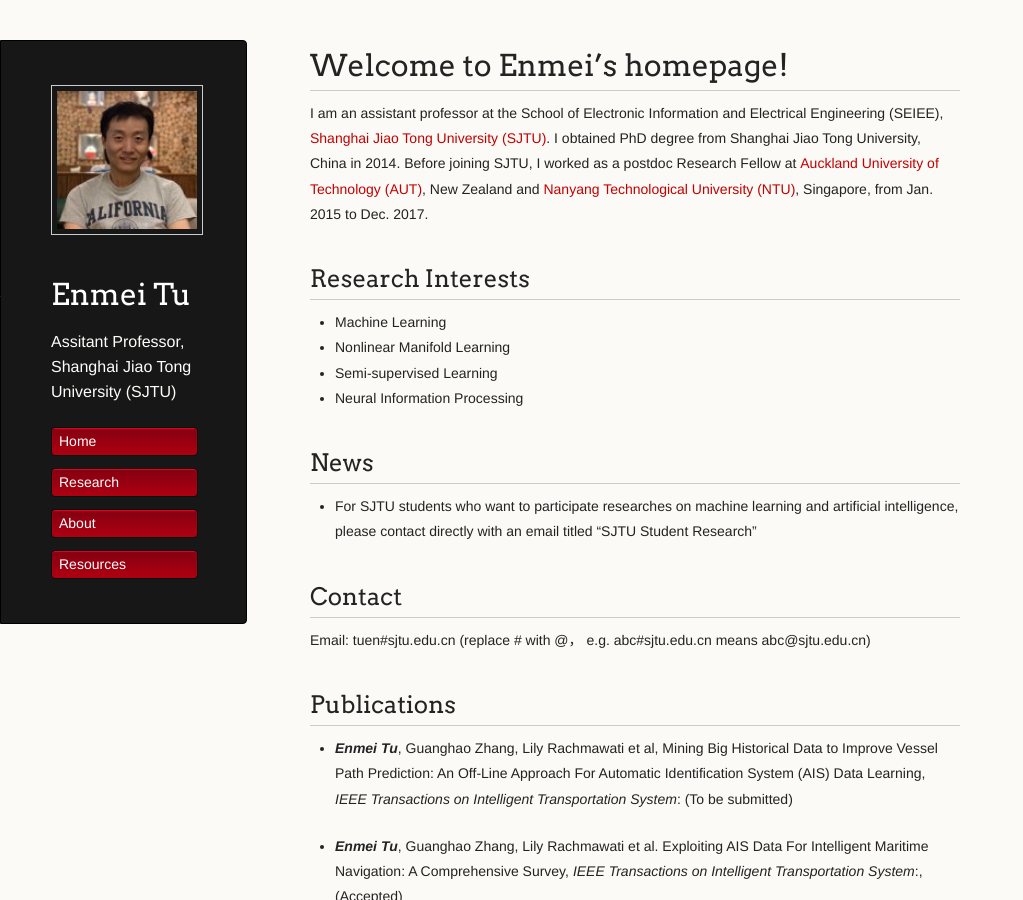
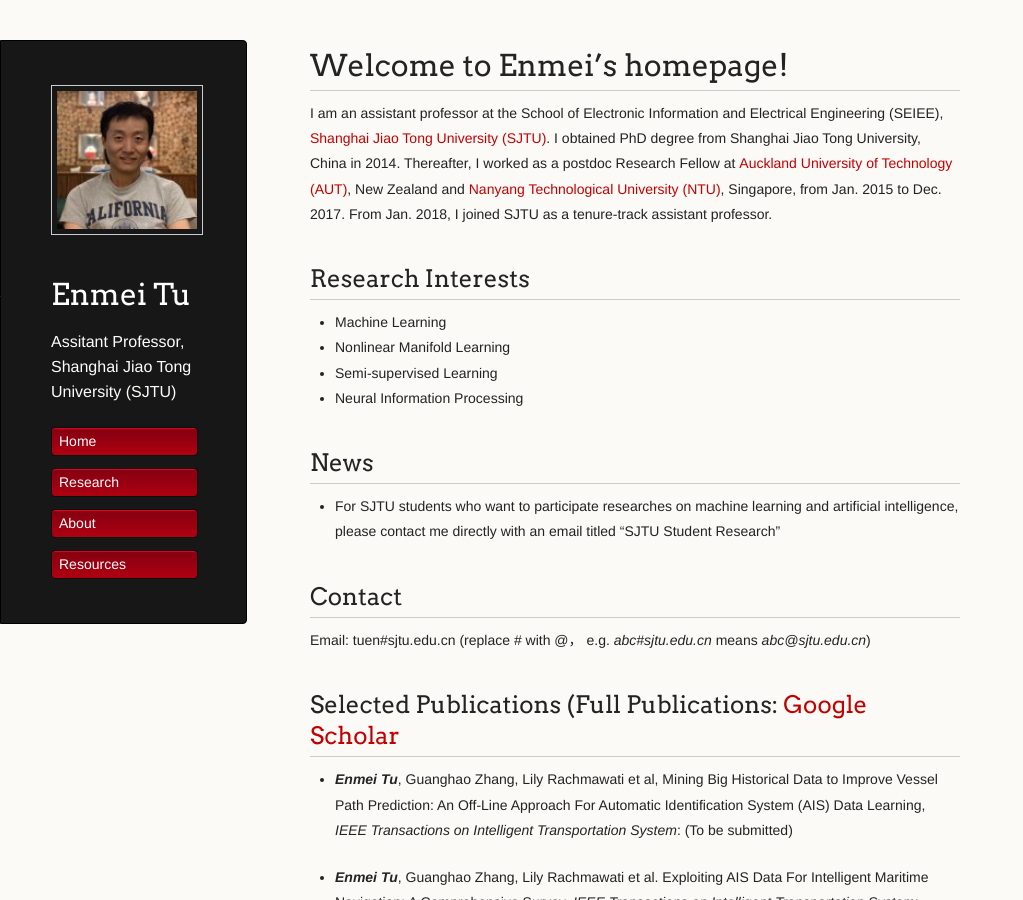
Before and after one commit to hellotem/enmeitu.github.io, a Jekyll site: the page built from index.md, in a window 1280 px wide and 900 px high. Shown: the whole window, without its empty margins (0-1023 px from the left). Built offline with Jekyll 4.4.1, drawn with Linux system fonts in a browser that asks for light colours.

Commit message:
Update index.md

```diff
--- a/index.md
+++ b/index.md
@@ -11,7 +11,7 @@
 There should be whitespace between paragraphs. We recommend including a README, or a file with information about your project. -->
 # Welcome to Enmei's homepage!
 I am an assistant professor at the School of Electronic Information and Electrical Engineering (SEIEE), [Shanghai Jiao Tong University (SJTU)](http://en.sjtu.edu.cn/). I obtained PhD degree from Shanghai Jiao Tong University, China in 2014.
-	Before joining SJTU, I worked as a postdoc Research Fellow at [Auckland University of Technology (AUT)](https://www.aut.ac.nz/), New Zealand and [Nanyang Technological University (NTU)](https://www.ntu.edu.sg), Singapore, from Jan. 2015 to Dec. 2017.
+	Thereafter, I worked as a postdoc Research Fellow at [Auckland University of Technology (AUT)](https://www.aut.ac.nz/), New Zealand and [Nanyang Technological University (NTU)](https://www.ntu.edu.sg), Singapore, from Jan. 2015 to Dec. 2017. From Jan. 2018, I joined SJTU as a tenure-track assistant professor.
 
 
 ## Research Interests
@@ -21,13 +21,13 @@
 * Neural Information Processing
 
 ## News
-*  For SJTU students who want to participate researches on machine learning and artificial intelligence, please contact directly with an email titled "SJTU Student Research"
+*  For SJTU students who want to participate researches on machine learning and artificial intelligence, please contact me directly with an email titled "SJTU Student Research"
 
 
 ## Contact
-Email: tuen#sjtu.edu.cn (replace # with @， e.g. abc#sjtu.edu.cn means abc@sjtu.edu.cn)
+Email: tuen#sjtu.edu.cn (replace # with @， e.g. _abc#sjtu.edu.cn_ means _abc@sjtu.edu.cn_)
 
-## Publications
+## Selected Publications (Full Publications: [Google Scholar](https://scholar.google.com.sg/citations?user=TDg-0cQAAAAJ&hl=en)
 * ***Enmei Tu***, Guanghao Zhang, Lily Rachmawati et al, Mining Big Historical Data to Improve Vessel Path Prediction: An Off-Line Approach For Automatic Identification System (AIS) Data Learning, _IEEE Transactions on Intelligent  Transportation System_: (To be submitted)
 
 * ***Enmei Tu***, Guanghao Zhang, Lily Rachmawati et al. Exploiting AIS Data For Intelligent Maritime Navigation: A Comprehensive Survey, _IEEE Transactions on Intelligent Transportation System_:, (Accepted)
```
